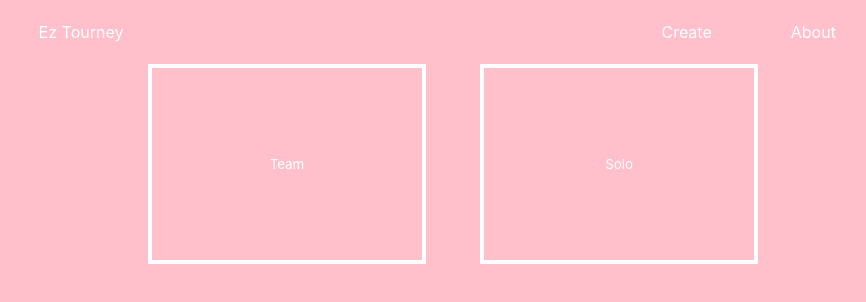
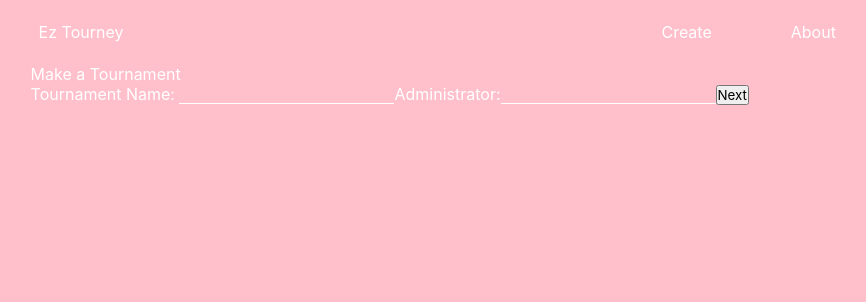
Before and after one commit to adamrajch/ez-tourney, a Next.js app in the folder tourney-app/: page /create in a window 1280 px wide. Shown: the top 302 px of the page, without its empty margins (187-1053 px from the left). Built offline with nearby package versions, Linux system fonts and the light colour scheme.

Commit message:
form work

```diff
--- a/tourney-app/components/CardContainer.js
+++ b/tourney-app/components/CardContainer.js
@@ -1,7 +1,8 @@
 import React, { useEffect, useState } from "react";
 import Card from "./ChoiceCard";
+import { loadGetInitialProps } from "next/dist/next-server/lib/utils";
 
-const CardContainer = () => {
+const CardContainer = (props) => {
   const tournaments = ["Team", "Solo"];
   const [color, setColor] = useState("");
   const types = ["Single Elimination", "Double Elimination"];
@@ -45,6 +46,8 @@ const CardContainer = () => {
           </button>
         );
       })}
+      <button onClick={props.prevStep}>Previous</button>
+      <button onClick={props.nextStep}>Next</button>
       <style jsx>{`
         .create-wrap {
           width: 100%;
--- a/tourney-app/components/MasterForm.js
+++ b/tourney-app/components/MasterForm.js
@@ -1,10 +1,39 @@
-import UserDetails from "./UserDetails"
-import SaveAndConfirm from './SaveAndConfirm'
-import ChoiceCard from './ChoiceCard'
-import {useState, useEffect} from 'react'
+import UserDetails from "./UserDetails";
+import SaveAndConfirm from "./SaveAndConfirm";
+import ChoiceCard from "./ChoiceCard";
+import CardContainer from "./CardContainer";
+import { useState, useEffect } from "react";
 
-const MasterForm=(props)={
+const MasterForm = (props) => {
+  const [step, setStep] = useState(1);
 
-}
+  const nextStep = () => {
+    setStep(step + 1);
+  };
+
+  const prevStep = () => {
+    setStep(step - 1);
+  };
+
+  if (step === 1) {
+    return <UserDetails nextStep={nextStep} />;
+  }
+
+  if (step === 2) {
+    return <CardContainer nextStep={nextStep} prevStep={prevStep} />;
+  }
+
+  if (step === 3) {
+    return (
+      <SaveAndConfirm
+        nextStep={nextStep}
+        prevStep={prevStep}
+        // saveForm={saveForm}
+      />
+    );
+  }
+
+  return null; // just in case
+};
 
 export default MasterForm;
--- a/tourney-app/components/SaveAndConfirm.js
+++ b/tourney-app/components/SaveAndConfirm.js
@@ -0,0 +1,11 @@
+const SaC = (props) => {
+  return (
+    <>
+      <div>hello save here</div>
+      <button onClick={props.prevStep}>Previous</button>
+      <button onClick={props.nextStep}>Next</button>
+    </>
+  );
+};
+
+export default SaC;
--- a/tourney-app/components/UserDetails.js
+++ b/tourney-app/components/UserDetails.js
@@ -0,0 +1,23 @@
+const UserDetails = (props) => {
+  return (
+    <>
+      <div> Make a Tournament</div>
+      <label for="tname">Tournament Name: </label>
+      <input name="tname"></input>
+      <label for="admin">Administrator:</label>
+      <input name="admin"></input>
+      <button onClick={props.nextStep}>Next</button>
+      <style jsx>{`
+        input {
+          background: transparent;
+          border: none;
+          border-bottom: 1px solid white;
+          outline: none;
+          text-align: center;
+        }
+      `}</style>
+    </>
+  );
+};
+
+export default UserDetails;
--- a/tourney-app/pages/create.js
+++ b/tourney-app/pages/create.js
@@ -1,11 +1,11 @@
 // import Card from "../components/ChoiceCard
 import { useState } from "react";
 import CardContainer from "../components/CardContainer";
+import MasterForm from "../components/MasterForm";
 const Create = () => {
-  const [yeet, setYeet] = useState(0);
   return (
     <div>
-      <CardContainer />
+      <MasterForm />
     </div>
   );
 };
```
Also changed, not shown: tourney-app/components/StyledInput.js (added).
